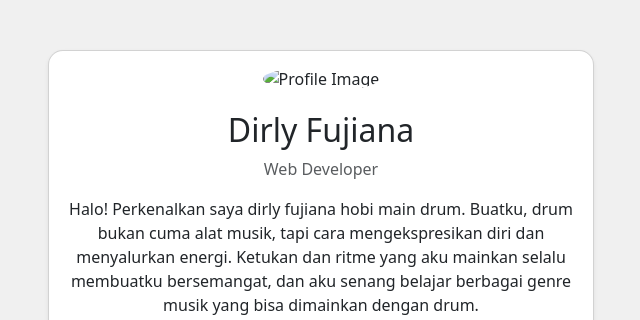
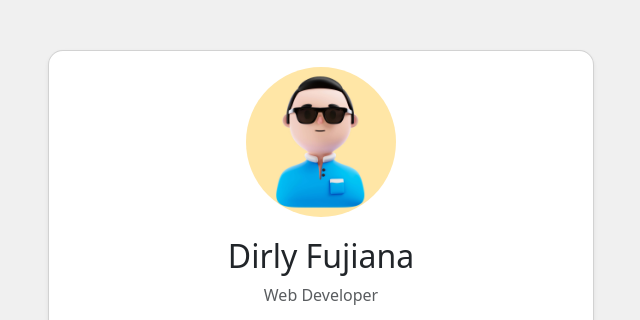
Before and after one commit to Dirly-failss/PCC_DIRLY-FUJIANA_XRPL2, a plain HTML site: page index.html in a window 1280 px wide. Shown: the top 320 px of the page, without its empty margins (319-959 px from the left). Drawn offline with nearby package versions, Linux system fonts and the light colour scheme.

Commit message:
Update index.html

```diff
--- a/index.html
+++ b/index.html
@@ -30,7 +30,7 @@
 
                     <div class="card-body text-center">
 
-                        <img src="LYYFAILS.png" alt="Profile Image" class="profile-img">
+                        <img src="avatar.jpg" alt="Profile Image" class="profile-img">
 
                         <h2>Dirly Fujiana</h2>
 
```
